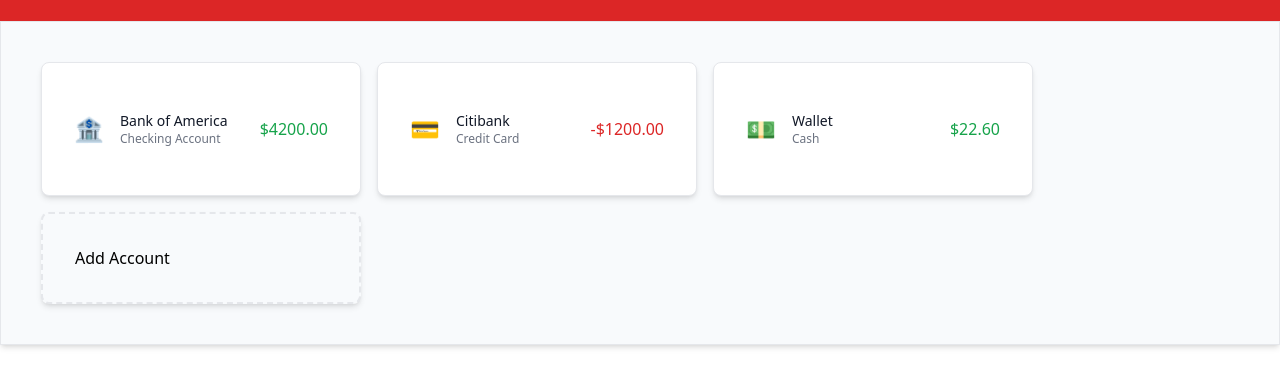
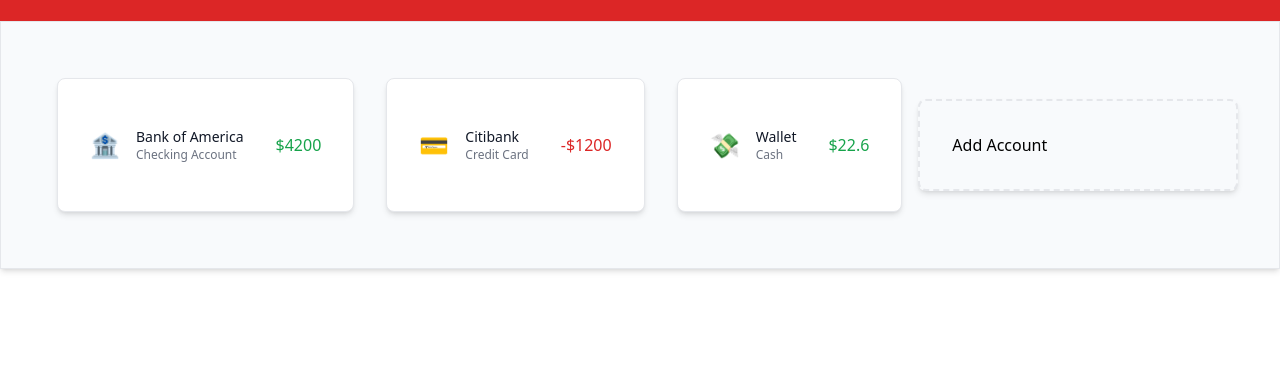
Before and after one commit to save-thinking/group-1-save-thinking, a website: page src/static/html/dashboard.html in a window 1280 px wide. Shown: the part 75-462 px from the top of the page. Drawn offline with Linux system fonts and the light colour scheme.

Commit message:
dashboard add account with innerHTML

```diff
--- a/src/js/view/dashboard.js
+++ b/src/js/view/dashboard.js
@@ -10,6 +10,31 @@
 const recordModalCancelBtn = document.querySelector('#record-modal-cancel-btn')
 const recordModalAddBtn = document.querySelector('#record-modal-add-btn')
 const recordModalForm = document.querySelector('#add-record-form')
+const accountList = document.querySelector('#account-list')
+
+const testDashboardData = [{
+  account_name: 'Bank of America',
+  account_type: 'checking-account',
+  initial_balance: 4200,
+  currency: 'USD',
+},
+{
+  account_name: 'Citibank',
+  account_type: 'credit-card',
+  initial_balance: -1200,
+  currency: 'USD',
+},
+{
+  account_name: 'Wallet',
+  account_type: 'cash',
+  initial_balance: 22.6,
+  currency: 'USD',
+}]
+
+// this function would be called every time the page is loaded
+document.addEventListener('DOMContentLoaded', () => {
+  createDashboardWithInnerHTML(testDashboardData)
+})
 
 /* Utilities */
 const toggleAddAccountModalVisibility = () => {
@@ -37,8 +62,10 @@
   for (const pair of formData.entries()) {
     formJson[pair[0]] = pair[1]
   }
-  console.log(formJson)
-  alert(JSON.stringify(formJson))
+  // console.log(formJson)
+  // alert(JSON.stringify(formJson))
+  testDashboardData.push(formJson)
+  createDashboardWithInnerHTML(testDashboardData)
   toggleAddAccountModalVisibility()
 }
 
@@ -51,9 +78,8 @@
   for (const pair of formData.entries()) {
     formJson[pair[0]] = pair[1]
   }
-  console.log(formJson)
-  alert(JSON.stringify(formJson))
-
+  // console.log(formJson)
+  // alert(JSON.stringify(formJson))
   toggleAddRecordModalVisibility()
 }
 
@@ -62,3 +88,88 @@
     toggleAddRecordModalVisibility()
   }
 }
+
+const createDashboardWithInnerHTML = (accounts) => {
+  // generate HTML for dashboard accounts
+  const accountsHtml= accounts.map(account => {
+    return `
+    <li class="p-4">
+      <div
+      class="container p-4 m-2 h-full items-stretch max-w-xs bg-white rounded-lg border shadow-md sm:p-8 hover:bg-slate-50"
+      >
+        <div class="sm:py-4">
+          <div class="flex items-center space-x-4">
+            <div class="flex">
+              <div class="text-2xl rounded-full"> ${getAccountTypeSign(account.account_type)}</div>
+            </div>
+            <div class="flex-1 min-w-0">
+              <p class="text-sm font-medium text-gray-900 truncate">
+                ${account.account_name}
+              </p>
+              <p class="text-xs text-gray-500 truncate">${getAccountType(account.account_type)}</p>
+            </div>
+            <div class="inline-flex items-center text-base text-${getBalanceColor(account.initial_balance)}-600">
+              ${getBalanceWithCurrency(account.initial_balance, account.currency)}
+            </div>
+          </div>
+        </div>
+      </div>
+    </li>
+    `
+  })
+  console.log(Array.from(accountsHtml.values()))
+  const html = Array.from(accountsHtml.values()).join('')
+  console.log(html)
+  accountList.innerHTML = html
+}
+
+// helper function to return sign of account
+const getBalanceColor = (balance) => {
+  if(balance<0) { return 'red' }
+  else { return 'green' }
+
+}
+
+// helper function to return currency with balance as string
+const getBalanceWithCurrency = (balance, currency) => {
+    const currencySign = getCurrencySign(currency)
+    if (balance<0) {
+      return '-' + currencySign + Math.abs(balance).toString()
+    } else {
+      return currencySign + balance.toString()
+    }
+}
+
+
+
+// helper function to return sign of account
+const getAccountTypeSign = (accountTypeString) => {
+  switch(accountTypeString) {
+    case 'checking-account': return '🏦'
+    case 'savings-account': return '🏥'
+    case 'cash': return '💸'
+    case 'credit-card': return '💳'
+    default: return ''
+  }
+}
+
+// helper function to return account type name to be displayed
+const getAccountType = (accountTypeString) => {
+  switch(accountTypeString) {
+    case 'checking-account': return 'Checking Account'
+    case 'savings-account': return 'Savings Account'
+    case 'cash': return 'Cash'
+    case 'credit-card': return 'Credit Card'
+    default: return ''
+  }
+}
+
+// helper function to return sign of currency
+const getCurrencySign = (currencyString) => {
+  switch (currencyString) {
+    case 'USD': return '$'
+    case 'INR': return '₹'
+    case 'EUR': return '€'
+    default: return ''
+  }
+}
--- a/src/static/html/dashboard.html
+++ b/src/static/html/dashboard.html
@@ -46,7 +46,8 @@
     <div
       class="flex flex-row flex-wrap items-center p-4 w-screen bg-slate-50 border shadow-md sm:p-8"
     >
-      <div
+        <ul id="account-list" role="list" class="flex flex-row items-center bg-slate-50 flex-wrap items-center">
+          <!-- <div
             class="container p-4 m-2 h-full items-stretch max-w-xs bg-white rounded-lg border shadow-md sm:p-8 hover:bg-slate-50"
           >
             <div class="sm:py-4">
@@ -102,8 +103,8 @@
                 </div>
               </div>
             </div>
-      </div>
-
+          </div> -->
+        </ul>
       <div
         id="add-account-btn"
         class="container p-4 h-full items-stretch m-2 max-w-xs bg-slate-50 rounded-lg border-dashed border-2 shadow-md sm:p-8 hover:bg-slate-100"
```
Lines whose indentation alone changed are shown as unchanged.
